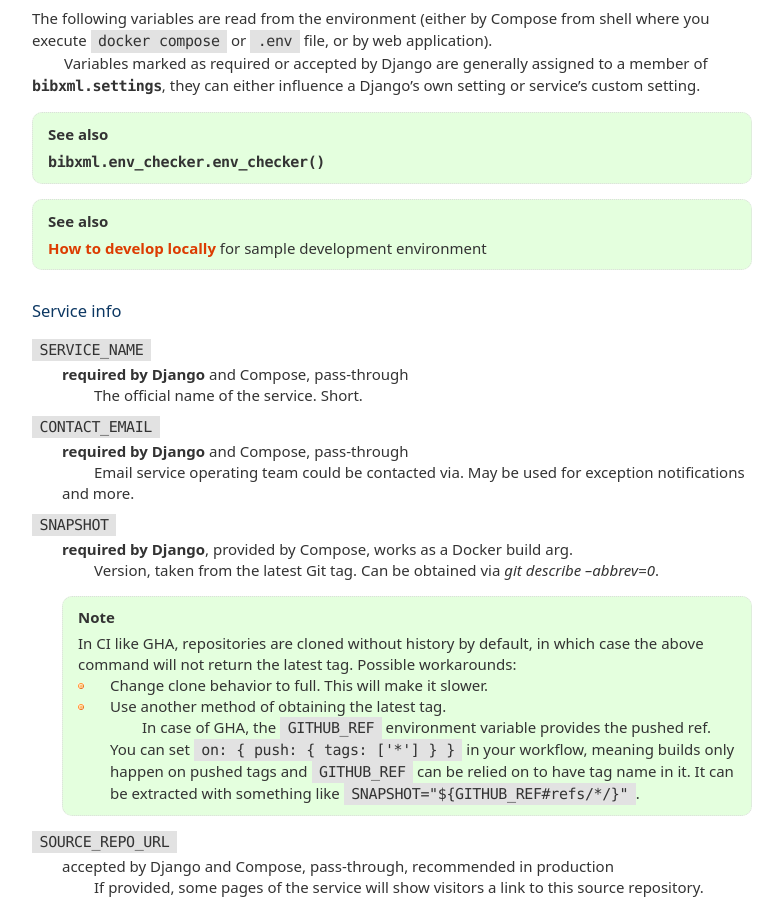
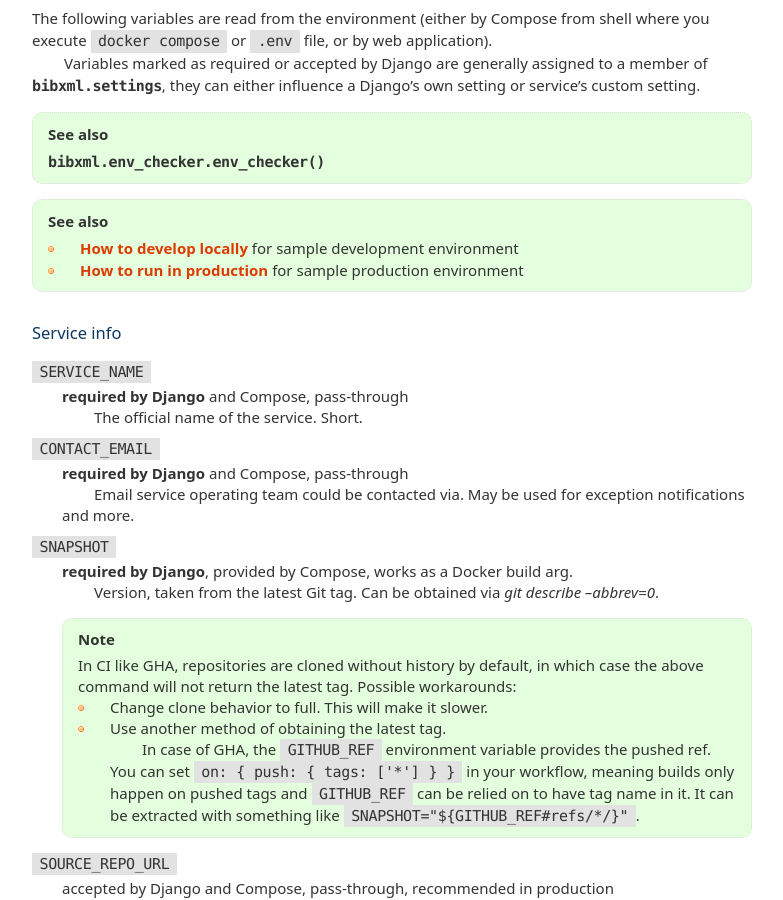
Before and after one commit to ietf-tools/bibxml-service, a Sphinx documentation site: the page built from docs/ref/env.rst, in a window 1280 px wide and 900 px high, scrolled down 524 px. Shown: the whole window, without its empty margins (248-1031 px from the left). Built offline with Sphinx 7.4.7, drawn with Linux system fonts in a browser that asks for light colours; pages that are not in the unit, such as notebooks, are missing from menus.

Commit message:
docs: cross-reference production howto from ref/env

```diff
--- a/docs/ref/env.rst
+++ b/docs/ref/env.rst
@@ -19,7 +19,10 @@ or service’s custom setting.
 
 .. seealso:: :func:`bibxml.env_checker.env_checker()`
 
-.. seealso:: :doc:`/howto/develop-locally` for sample development environment
+.. seealso::
+
+   - :doc:`/howto/develop-locally` for sample development environment
+   - :doc:`/howto/run-in-production` for sample production environment
 
 
 Service info
```
